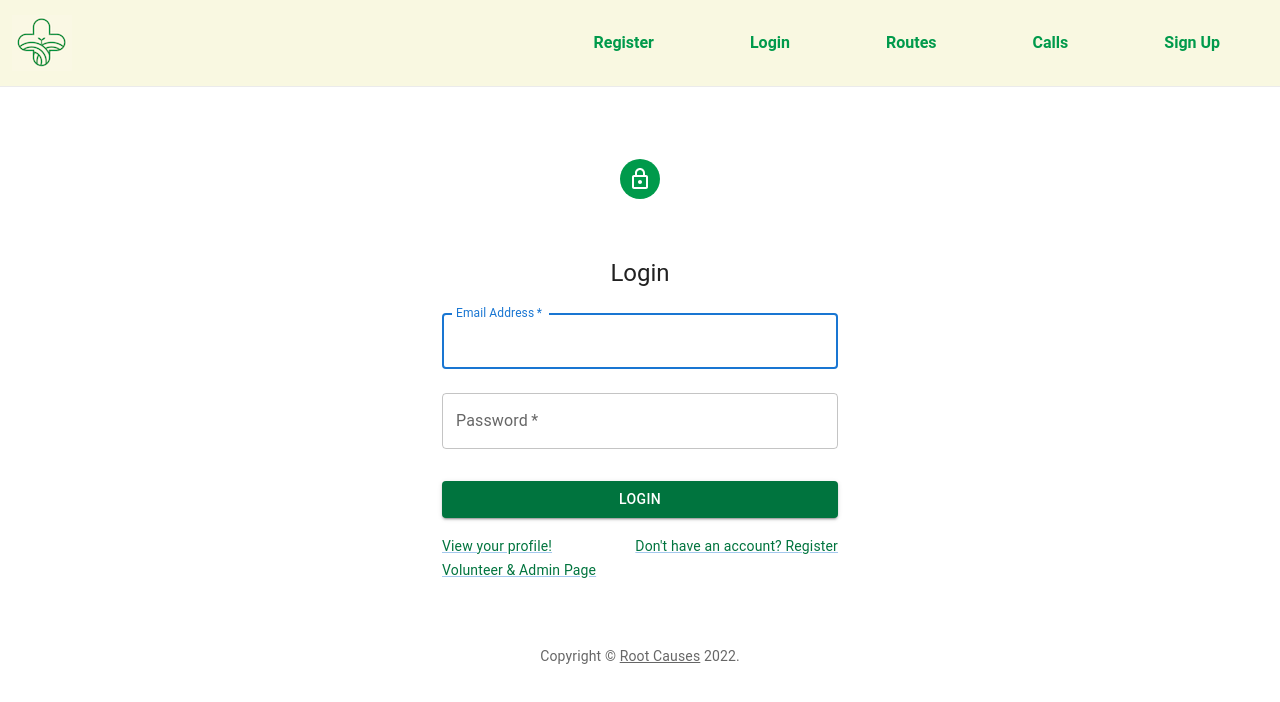
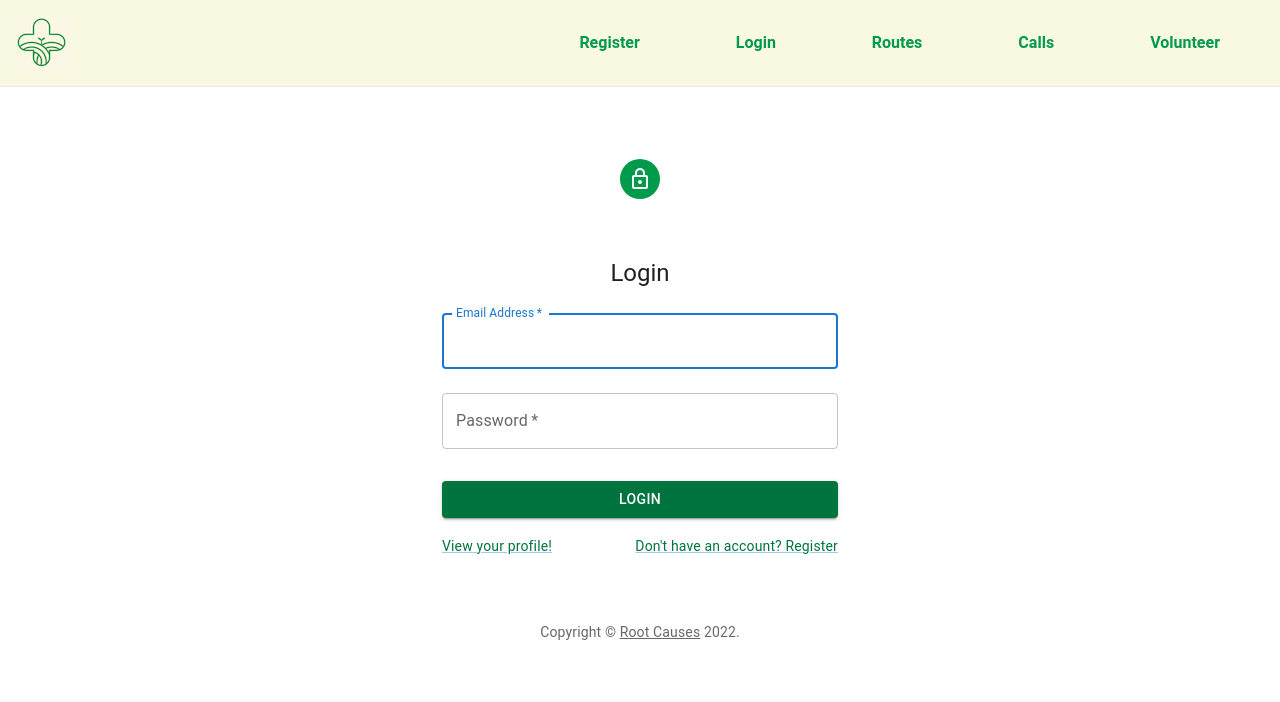
Before and after one commit to alexanderwhang/root-causes-fresh-produce-program, a React (Create React App) app in the folder root-causes-volunteer/react-volunteer-app/: page / in a window 1280 px wide. Shown: the top 702 px of the page. Built offline with nearby package versions, Linux system fonts and the light colour scheme.

Commit message:
adjusted files

```diff
--- a/root-causes-volunteer/react-volunteer-app/src/Navigation.js
+++ b/root-causes-volunteer/react-volunteer-app/src/Navigation.js
@@ -10,15 +10,11 @@ import 'bootstrap/dist/css/bootstrap.css';
 
 
 
-const tabs = [{
-  route: "/home",
-  icon: faHome,
-  label: "Home"
-},{
-  route: "/profile",
+const tabs = [
+  {route: "/profile",
   icon: faAddressCard,
-  label: "Register"
-},{
+  label: "Register"},
+{
   route: "/",
   icon: faUserCircle,
   label: "Login"
@@ -33,7 +29,7 @@ const tabs = [{
 }, {
   route: "/signup",
   icon: faFileLines,
-  label: "SignUp"
+  label: "Volunteer"
 }
 ]
 
@@ -69,7 +65,7 @@ const Navigation = (props) => {
               </NavItem>
               <NavItem>
                 <NavLink to="/signup" className="nav-link">
-                  <button className="navButton"> Sign Up </button>
+                  <button className="navButton"> Volunteer </button>
                 </NavLink>
               </NavItem>
             </Nav>
--- a/root-causes-volunteer/react-volunteer-app/src/components/calls/table.js
+++ b/root-causes-volunteer/react-volunteer-app/src/components/calls/table.js
@@ -148,11 +148,7 @@ function Row(props) {
           </span> <br />
           <a href={"tel:" + row.phone}>{row.phone}</a>
           <br /> Preferred Language: {row.language}
-          <br /> Most Recent Status: <span style={{fontWeight: "bold"}}
-            >Coming Soon
-            {/* {row.status} */}
-          </span>
-          <br /> Most Recent Note: {row.call_notes}
+          {/* <br /> Most Recent Note: <b> {row.call_notes} </b> */}
             {/* {mostRecent(row.call_notes)}  */}
           <br /> Most Recent Call: {row.most_recent_call}
 
@@ -170,7 +166,7 @@ function Row(props) {
               defaultValue = "No Response"
               >
               <FormControlLabel name = 'status' control={<Radio />} value={1} label="Available" />
-              <FormControlLabel name = 'status' control={<Radio />} value={5} label="No Response" />
+              <FormControlLabel name = 'status' control={<Radio />} value={3} label="No Response" />
               <FormControlLabel name = 'status' control={<Radio />} value={2} label="Not Available" />
             </RadioGroup>
             {/* STATUS KEY: 1 = ready for delivery | 2 = Not this week | 3 = Requires follow-up call | 4 =  No status set | 5 = No response*/}
@@ -245,9 +241,8 @@ function Row(props) {
                       </form>
                     </form>
                     </div>
-                    <h5 style={{fontSize: "17px"}}>Note History</h5>
-                    {/* {printArray(row.call_notes)} */}
-
+                      <h5 style={{fontSize: "20px", fontWeight: "bold"}}>Note History</h5>
+                      <p style={{fontSize: "17px", color: "black"}}> {row.call_notes} </p>
                     </TableCell>
                   </TableRow>
                 </TableHead>
--- a/root-causes-volunteer/react-volunteer-app/src/pages/SignIn.js
+++ b/root-causes-volunteer/react-volunteer-app/src/pages/SignIn.js
@@ -115,13 +115,6 @@ export default function SignIn() {
                 </Link>
               </Grid>
 
-              <Grid item >
-                <Link href="/volunteeroradmin" variant="body2"
-                  style={{color: "#00743e"}}>
-                  {"Volunteer & Admin Page"}
-                </Link>
-              </Grid>
-
             </Grid>
           </Box>
         </Box>
```
